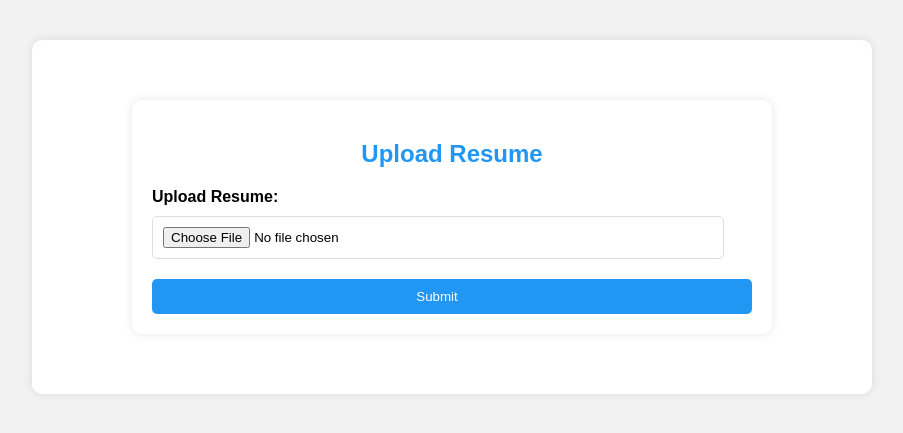
After one commit to Somnath0001/JobPortal, a Flask app: page /upload_resume in a window 1280 px wide. The commit adds this page. Shown: the top 433 px of the page, without its empty margins (188-1091 px from the left). Run offline with Flask 3, Linux system fonts and the light colour scheme.

Commit message:
Upload Resume added.

```diff
--- a/app.py
+++ b/app.py
@@ -1,7 +1,7 @@
 from flask import Flask, render_template, request;
 from register_handler import validateRegister;
 from login_handler import validateUser;
-from database import get_login_data, get_user_type_id, add_job_post, add_job_location, get_job_location_id, get_job_post_id, add_job_post_skill_set, add_job_post_activity, add_job_application_status, update_job_application_status;
+from database import get_login_data, get_user_type_id, add_job_post, add_job_location, get_job_location_id, get_job_post_id, add_job_post_skill_set, add_job_post_activity, add_job_application_status, update_job_application_status, add_resume;
 from job_seeker_profile_handler import handle_seeker_profile;
 from educational_details_handler import handle_educational_details;
 from skills_handler import handle_skills;
@@ -13,8 +13,8 @@ from job_posting_handler import generate_job_posting_html_code;
 from handle_check_application_status import generate_check_application_status_html;
 from handle_manage_application_status import generate_manage_application_status_html;
 from datetime import date;
-from werkzeug.security import generate_password_hash, check_password_hash
-from flask_session import Session
+from werkzeug.security import generate_password_hash;
+from flask_session import Session;
 
 app = Flask(__name__)
 # Configure session settings:
@@ -119,6 +119,25 @@ def check_application_status_handler():
 @app.route("/manage_application")
 def manage_application_status_handler():
     return generate_manage_application_status_html()
+
+# render upload_resume.html page
+@app.route("/upload_resume", methods=['GET', 'POST'])
+def upload_resume():
+    # POSt method - from client to server - When client submit the form
+    if request.method == 'POST':
+        # Get all the data from the page
+        resume = request.files.get("resume")
+        resume_data = resume.read()
+        resume_filename = resume.filename
+        user_account_id = get_id()
+        print("User Id: ", user_account_id, "Resume Filename: ", resume_filename)
+        # Add to resume table in database
+        add_resume(user_account_id, resume_data, resume_filename)
+        return "Resume Uploaded."
+    # GET method - from server to client - When client request for the page
+    else:
+        return render_template("upload_resume.html")
+
 
 # handle registration when user clicks submit button
 @app.route("/register_handler", methods=['POST'])
--- a/project_guide/ToDo.txt
+++ b/project_guide/ToDo.txt
@@ -44,3 +44,8 @@
 10. (2024-10-16 14:57:44) Add "Manage application" functionality
             Recruiter can "Accept" or "Reject" applitaions
             Once "Accepted", it can be "Scheduled for interview"
+
+11. (2024-10-17 15:27:30) User Session added.
+12. (2024-10-17 15:27:48) Password Hashing added.
+
+13. (2024-10-19 15:28:15) Upload Resume Functionality
--- a/sql_queries.sql
+++ b/sql_queries.sql
@@ -5,7 +5,7 @@ CREATE DATABASE job_portal;
 CREATE TABLE `job_portal`.`user_type` (`id` INT NOT NULL , `user_type_name` VARCHAR(20) NOT NULL , PRIMARY KEY (`id`)) ENGINE = InnoDB;
 
 -- create user_account table:
-CREATE TABLE `job_portal`.`user_account` (`id` INT NOT NULL , `user_type_id` INT NOT NULL , `email` VARCHAR(255) NOT NULL , `password` VARCHAR(100) NOT NULL , `date_of_birth` DATE NOT NULL , `gender` CHAR(1) NOT NULL , `is_active` CHAR(1) NOT NULL , `contact_number` INT(10) NOT NULL , `sms_notification_active` CHAR(1) NOT NULL , `email_notification_active` CHAR(1) NOT NULL , `user_image` BLOB , `registration_date` DATE NOT NULL , PRIMARY KEY (`id`) , FOREIGN KEY (user_type_id) REFERENCES user_type(id)) ENGINE = InnoDB;
+CREATE TABLE `job_portal`.`user_account` (`id` INT NOT NULL , `user_type_id` INT NOT NULL , `email` VARCHAR(255) NOT NULL , `password` VARCHAR(255) NOT NULL , `date_of_birth` DATE NOT NULL , `gender` CHAR(1) NOT NULL , `is_active` CHAR(1) NOT NULL , `contact_number` INT(10) NOT NULL , `sms_notification_active` CHAR(1) NOT NULL , `email_notification_active` CHAR(1) NOT NULL , `user_image` BLOB , `registration_date` DATE NOT NULL , PRIMARY KEY (`id`) , FOREIGN KEY (user_type_id) REFERENCES user_type(id)) ENGINE = InnoDB;
 
 -- create user_log table:
 CREATE TABLE `job_portal`.`user_log` (`user_account_id` INT NOT NULL , `last_login_date` DATE NOT NULL , `last_job_apply_date` DATE , PRIMARY KEY (`user_account_id`) , FOREIGN KEY (user_account_id) REFERENCES user_account(id)) ENGINE = InnoDB;
--- a/static/css/style.css
+++ b/static/css/style.css
@@ -18,3 +18,9 @@ h2 {
     color: #2196F3;
     margin-bottom: 20px;
 }
+
+h4 {
+    text-align: center;
+    color: #2196F3;
+    margin-bottom: 20px;
+}
--- a/templates/index.html
+++ b/templates/index.html
@@ -8,6 +8,10 @@
     <link rel="stylesheet" type="text/css" href="{{ url_for('static', filename='css/login.css') }}">
 </head>
 <body>
+    <div>
+        <h2>Job Portal</h2>
+        <h4>You can search jobs and apply for jobs here.<br>If you're a recruiter, you can post jobs for your company.<br></h4>
+    </div>
     <div class="login-container">
         <div class="login-card">
             <h2>Login</h2>
--- a/templates/job_seeker_dashboard.html
+++ b/templates/job_seeker_dashboard.html
@@ -6,9 +6,10 @@
     <title>Job Seeker's Dashboard</title>
 </head>
 <body>
+    <h2>Job Seeker's Dashboard</h2>
     <p><a href="/job_seeker_profile">Build Profile</a></p>
     <p><a href="/job_card">Check Jobs</a></p>
     <p><a href="/check_application_status_handler">Check Application Status</a></p>
-    <p><a href="/upload-resume">Upload Resume</a></p>
+    <p><a href="/upload_resume">Upload Resume</a></p>
 </body>
 </html>
--- a/templates/recruiter_dashboard.html
+++ b/templates/recruiter_dashboard.html
@@ -6,6 +6,7 @@
     <title>Recruiter's Dashboard</title>
 </head>
 <body>
+    <h2>Recruiter's Dashboard</h2>
     <p><a href="/company_profile">Build Company Profile</a></p>
     <p><a href="/job_posting">Post Jobs</a></p>
     <p><a href="/manage_application">Manage Applications</a></p>
--- /dev/null
+++ b/templates/upload_resume.html
@@ -0,0 +1,24 @@
+<!DOCTYPE html>
+<html lang="en">
+<head>
+    <meta charset="UTF-8">
+    <meta name="viewport" content="width=device-width, initial-scale=1.0">
+    <title>Upload Resume</title>
+    <link rel="stylesheet" type="text/css" href="{{ url_for('static', filename='css/style.css') }}">
+    <link rel="stylesheet" type="text/css" href="{{ url_for('static', filename='css/Company.css') }}">
+</head>
+<body>
+    <div class="container">
+        <div class="card">
+            <h2>Upload Resume</h2>
+            <form action="/upload_resume" method="POST" enctype="multipart/form-data">
+                <div class="input-box">
+                    <label for="resume">Upload Resume:</label>
+                    <input type="file" id="resume" name="resume" accept="image/*">
+                </div>
+                <button type="submit" class="submit-button">Submit</button>
+            </form>
+        </div>
+    </div>
+</body>
+</html>
```
Also changed, not shown: database.py (+8 -2 lines), testing.py (+0 -10 lines), 3 other files.
